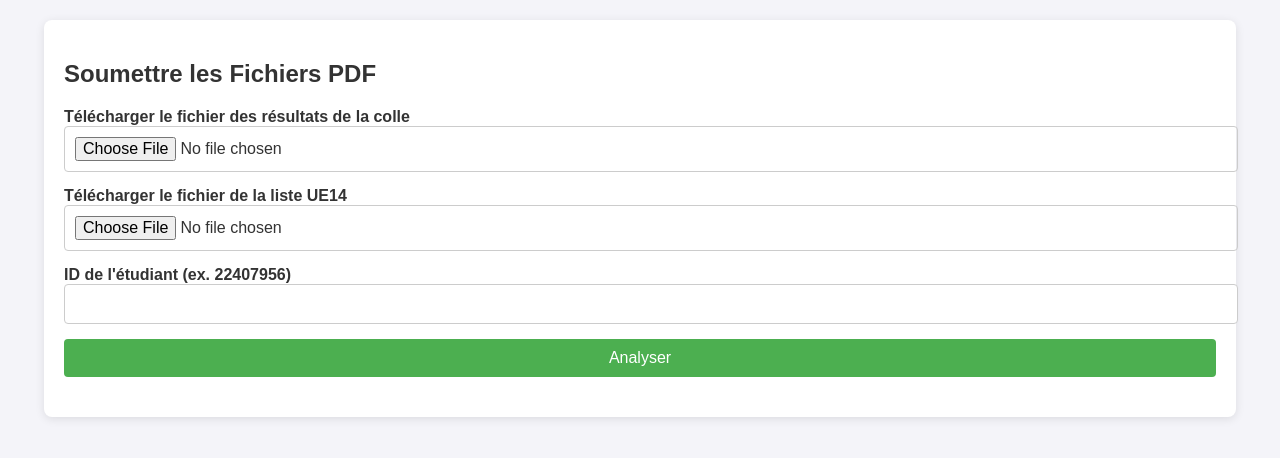
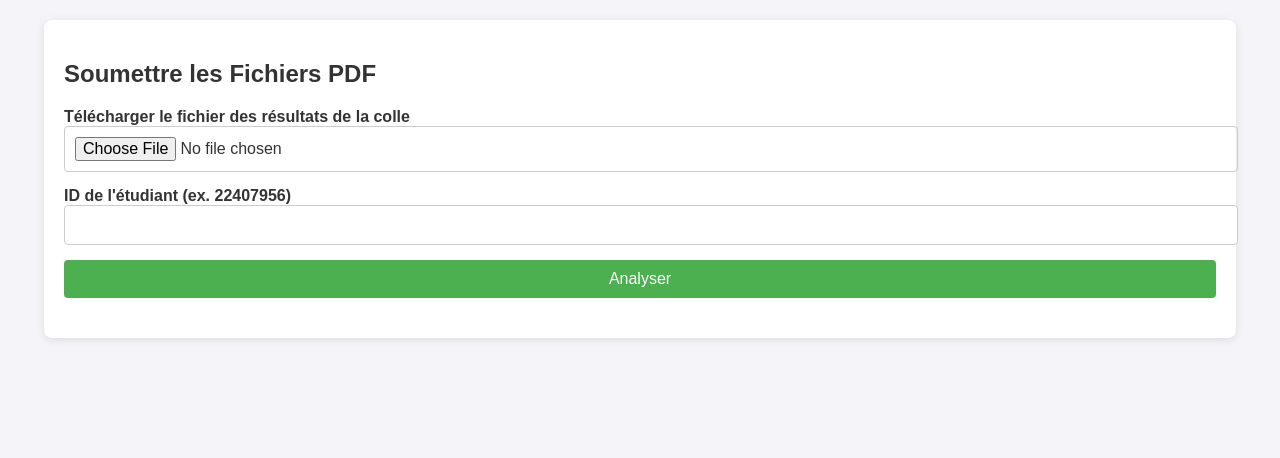
Before and after one commit to classpharma/classement, a Flask app: page / in a window 1280 px wide. Shown: the part 92-550 px from the top of the page. Run offline with Flask 3, Linux system fonts and the light colour scheme.

Commit message:
Update index.html

```diff
--- a/templates/index.html
+++ b/templates/index.html
@@ -119,11 +119,6 @@
             </div>
 
             <div class="form-group">
-                <label for="ue14">Télécharger le fichier de la liste UE14</label>
-                <input type="file" name="ue14" required>
-            </div>
-
-            <div class="form-group">
                 <label for="target_id">ID de l'étudiant (ex. 22407956)</label>
                 <input type="text" name="target_id" required>
             </div>
@@ -136,8 +131,6 @@
             {% if result %}
                 <p><strong>Classement général :</strong> {{ result.classement_general }}</p>
                 <p><strong>Classement dans les étudiants "pharma" :</strong> {{ result.classement_pharma }}</p>
-                <p><strong>Nombre d'étudiants pharma avec une meilleure note :</strong> {{ result.pharma_mieux }}</p>
-                <p><strong>Nombre d'étudiants pharma avec une note inférieure ou égale :</strong> {{ result.pharma_pire }}</p>
             {% endif %}
 
             {% if error %}
```
